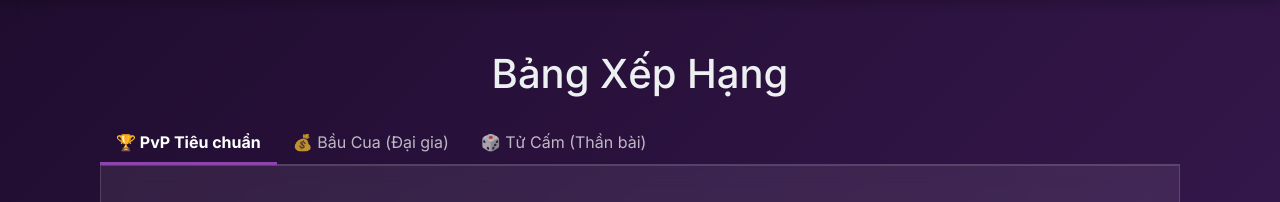
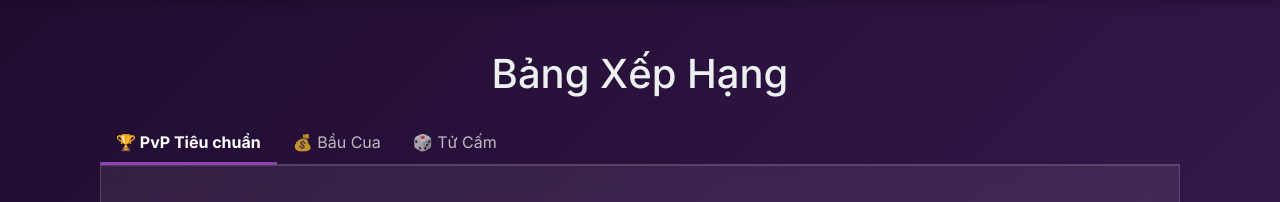
Before and after one commit to cuong-lang/keobuabao, a Flask app: page /leaderboard/ in a window 1280 px wide. Shown: the part 61-263 px from the top of the page. Run offline with Flask 3, Linux system fonts and the light colour scheme; data that the repository does not hold is empty; some libraries are stand-ins or nearby versions.

Commit message:
Update: Thay doi giao dien UI

```diff
--- a/app/templates/about.html
+++ b/app/templates/about.html
@@ -49,7 +49,7 @@
 
             <li><strong>🎴 Chế Độ Tử Cấm:</strong> Game sinh tồn! Tất cả người chơi cược 10v. Mỗi vòng, một lá bài bị cấm. Ai chọn lá bài đó (hoặc không chọn) sẽ bị loại. Sống sót qua 5 vòng để nhận 100v, hoặc 10 vòng để nhận 1000v.</li>
 
-            <li><strong>🃏 Oẳn Tù Tì (Thẻ Bài):</strong> Chế độ chơi chiến thuật. Mỗi người có 6 thẻ (2 Kéo, 2 Búa, 2 Bao). Bạn phải dùng hết 6 thẻ của mình. Ai thắng nhiều vòng hơn khi hết thẻ sẽ là người chiến thắng chung cuộc.</li>
+            <li><strong>🃏 Oẳn Tù Tì:</strong> Chế độ chơi chiến thuật. Mỗi người có 6 thẻ (2 Kéo, 2 Búa, 2 Bao). Bạn phải dùng hết 6 thẻ của mình. Ai thắng nhiều vòng hơn khi hết thẻ sẽ là người chiến thắng chung cuộc.</li>
 
         </ul>
         <hr>
--- a/app/templates/index.html
+++ b/app/templates/index.html
@@ -173,7 +173,7 @@ button:hover {
 </style>
 </head>
 <body>
-<h1>🎴 Oẳn Tù Tì (Thẻ Bài) 🎴</h1>
+<h1>🎴 Oẳn Tù Tì 🎴</h1>
 
 <div class="game-controls">
   <input id="name" placeholder="Tên bạn">
--- a/app/templates/leaderboard.html
+++ b/app/templates/leaderboard.html
@@ -60,10 +60,10 @@
         <a class="nav-link active" id="pvp-tab" data-toggle="tab" href="#pvp" role="tab" aria-controls="pvp" aria-selected="true">🏆 PvP Tiêu chuẩn</a>
     </li>
     <li class="nav-item">
-        <a class="nav-link" id="baucua-tab" data-toggle="tab" href="#baucua" role="tab" aria-controls="baucua" aria-selected="false">💰 Bầu Cua (Đại gia)</a>
+        <a class="nav-link" id="baucua-tab" data-toggle="tab" href="#baucua" role="tab" aria-controls="baucua" aria-selected="false">💰 Bầu Cua </a>
     </li>
     <li class="nav-item">
-        <a class="nav-link" id="forbidden-tab" data-toggle="tab" href="#forbidden" role="tab" aria-controls="forbidden" aria-selected="false">🎲 Tử Cấm (Thần bài)</a>
+        <a class="nav-link" id="forbidden-tab" data-toggle="tab" href="#forbidden" role="tab" aria-controls="forbidden" aria-selected="false">🎲 Tử Cấm </a>
     </li>
 </ul>
 
--- a/app/templates/lobby.html
+++ b/app/templates/lobby.html
@@ -61,7 +61,7 @@
 <a href="{{ url_for('game_baucua.baucua_entry') }}" class="game-card">
     <div class="card-image baucua"></div>
     <div class="card-content">
-        <h3 class="card-title">💰 Bầu Cua 6 Cửa</h3>
+        <h3 class="card-title">💰 Bầu Cua </h3>
         <p class="card-description">Vào sảnh Bầu Cua, đặt cược và quay số cùng nhiều người chơi khác. Cược 10v, thưởng x8.</p>
     </div>
 </a>
@@ -77,7 +77,7 @@
 <a href="{{ url_for('game_card.index_card_game') }}" class="game-card">
     <div class="card-image cardgame"></div>
     <div class="card-content">
-        <h3 class="card-title">🎴 Oẳn Tù Tì (Thẻ Bài)</h3>
+        <h3 class="card-title">🎴 Oẳn Tù Tì </h3>
         <p class="card-description">Chế độ chơi chiến thuật. Mỗi người có 6 thẻ (2 Kéo, 2 Búa, 2 Bao). Dùng hết thẻ để phân định thắng thua.</p>
     </div>
 </a>
```
